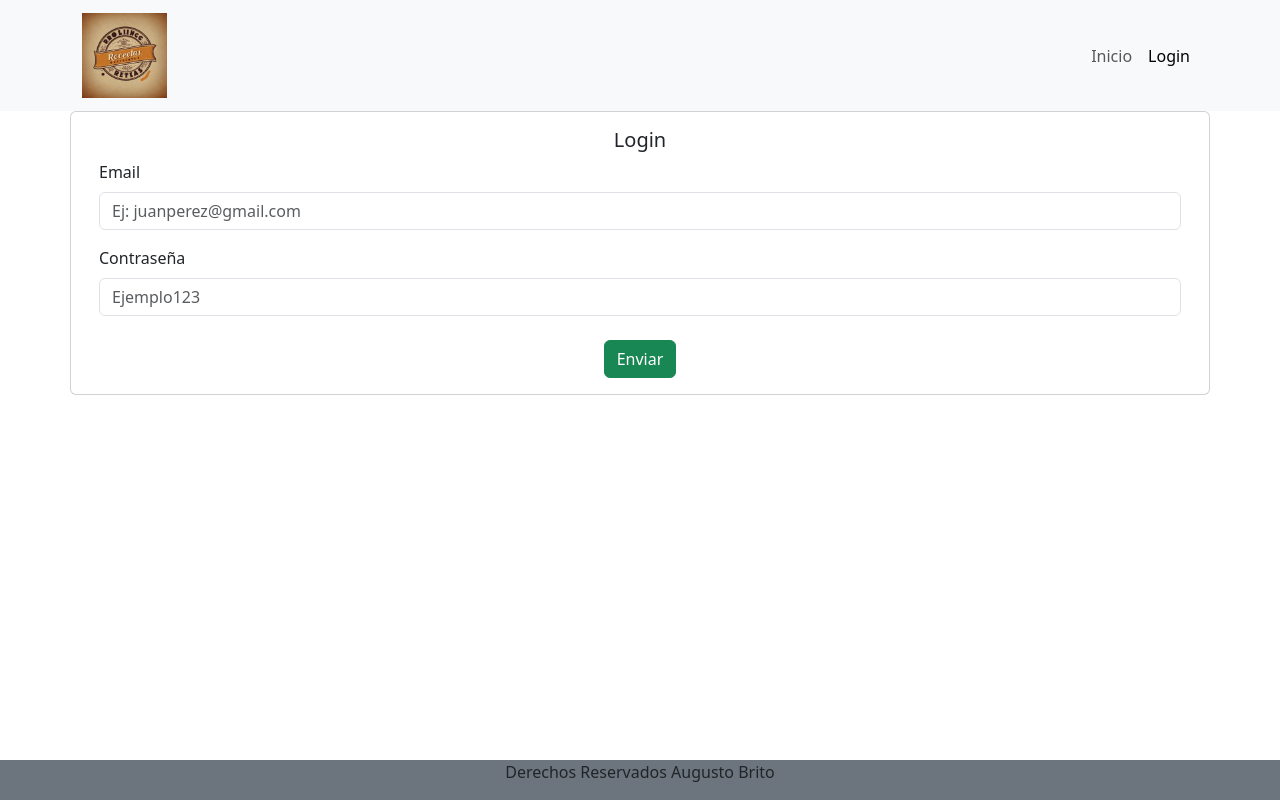
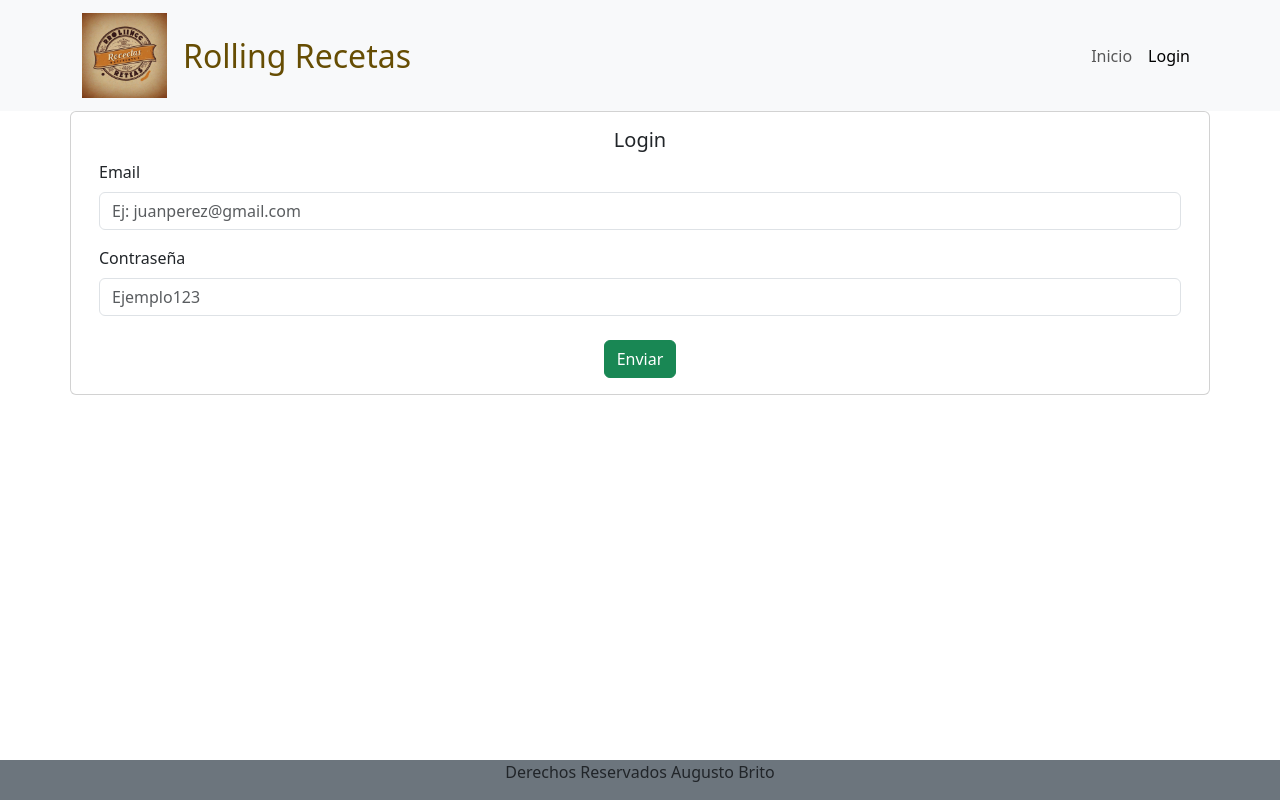
Before and after one commit to BritoAugusto/crudCocina, a React (Vite) app: page /login in a window 1280 px wide. Built offline with nearby package versions, Linux system fonts and the light colour scheme; no server answers.

Commit message:
se añadio un titulo al navbar

```diff
--- a/src/components/commons/Menu.jsx
+++ b/src/components/commons/Menu.jsx
@@ -25,18 +25,23 @@ function Menu({ setUsuarioLogueado, usuarioLogueado }) {
             width={85}
           />
         </Navbar.Brand>
+        <NavLink end className="nav-link fs-2 text-warning-emphasis" to="/">
+          Rolling Recetas
+        </NavLink>
         <Navbar.Toggle aria-controls="basic-navbar-nav" />
         <Navbar.Collapse id="basic-navbar-nav">
           <Nav className="ms-auto">
             <NavLink end className="nav-link" to={"/"}>
               Inicio
             </NavLink>
-            {usuarioLogueado !== '' ?(
+            {usuarioLogueado !== "" ? (
               <>
                 <NavLink end className="nav-link" to="/administrador">
                   Administrador
                 </NavLink>
-                <Button className="nav-link" onClick={logout}>Logout</Button>
+                <Button className="nav-link" onClick={logout}>
+                  Logout
+                </Button>
               </>
             ) : (
               <NavLink end className="nav-link" to="/login">
```
